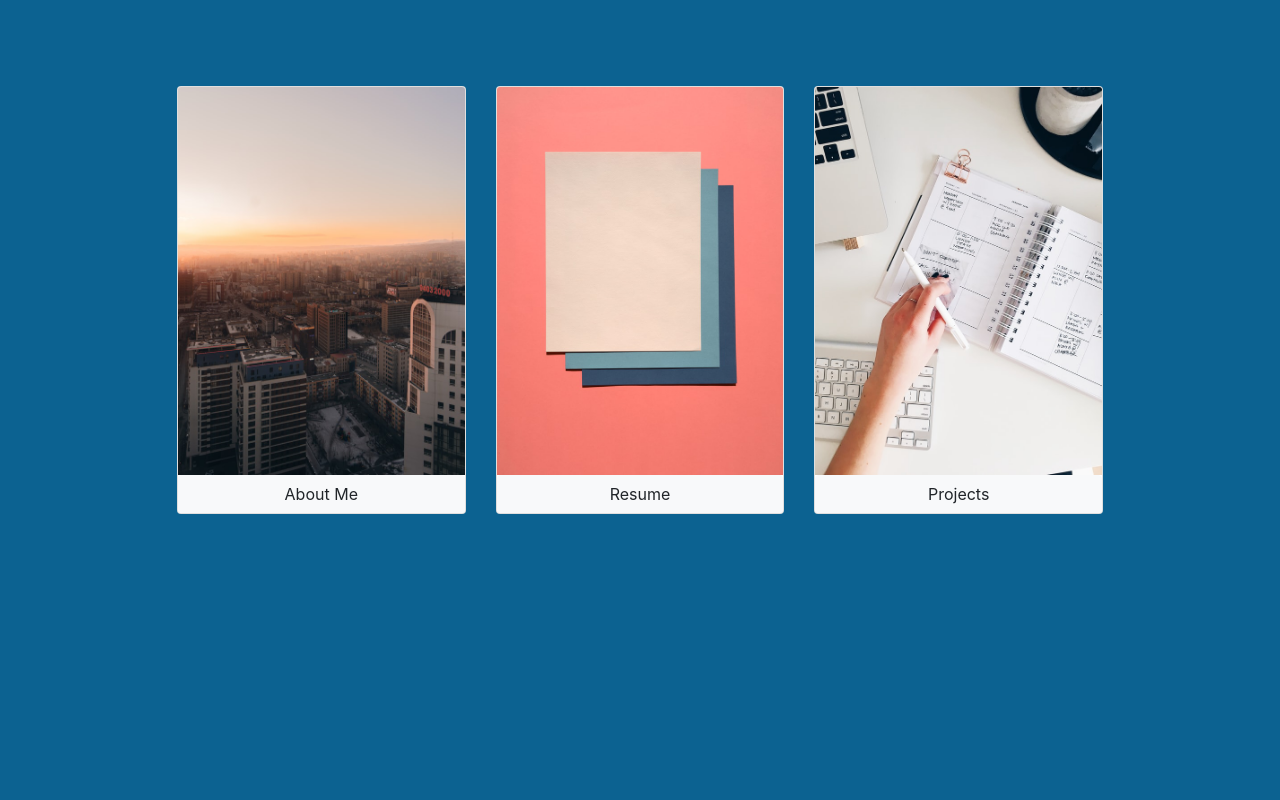
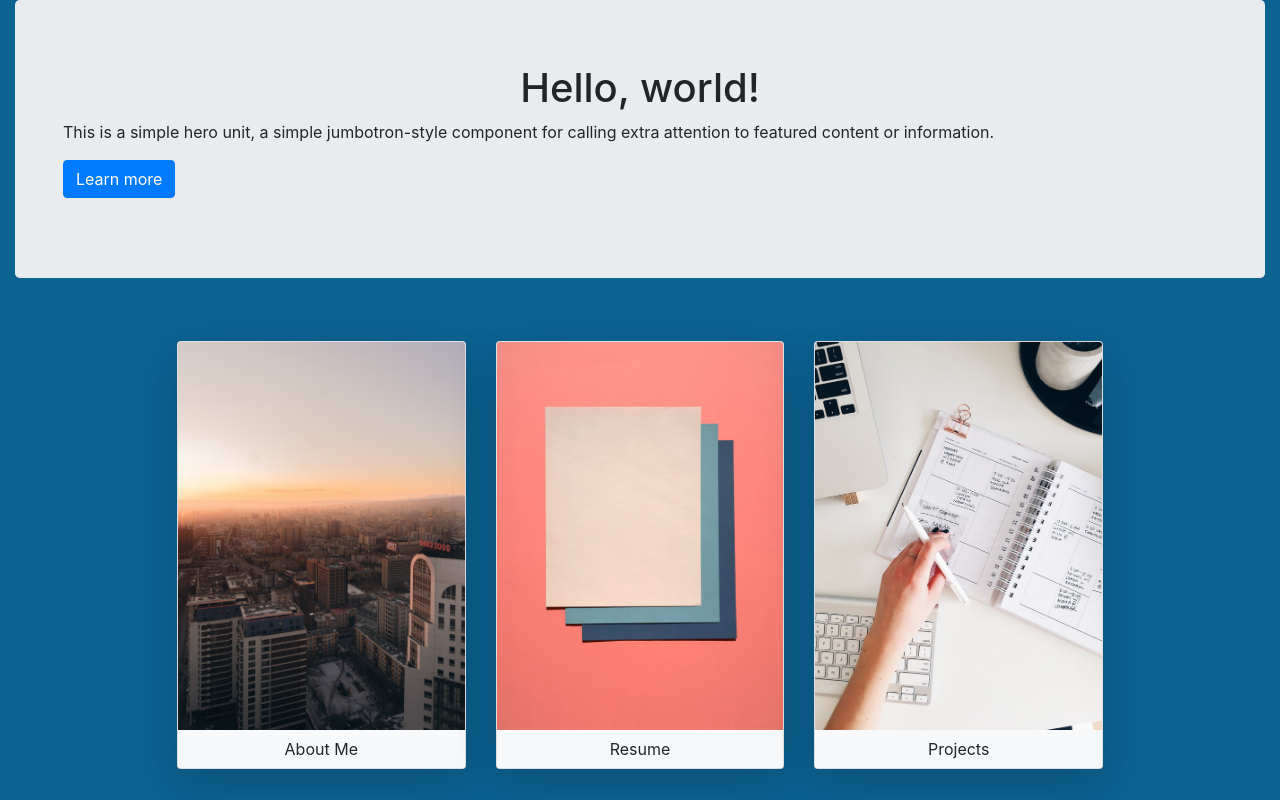
Before and after one commit to aprutledge/my-react-portfolio-site, a React (Create React App) app: page / in a window 1280 px wide. Built offline with nearby package versions, Linux system fonts and the light colour scheme; no server answers; the HTML template or start-up script is replaced by a standard one.

Commit message:
Added some basic single page navigation

```diff
--- a/package.json
+++ b/package.json
@@ -14,7 +14,8 @@
     "react-feather": "^2.0.8",
     "react-router-bootstrap": "^0.25.0",
     "react-router-dom": "^5.2.0",
-    "react-scripts": "3.4.3"
+    "react-scripts": "3.4.3",
+    "react-transition-group": "^4.4.1"
   },
   "scripts": {
     "start": "react-scripts start",
--- a/src/App.css
+++ b/src/App.css
@@ -18,8 +18,20 @@
   border-radius: 50%;
 }
 
-.cardList {
-  display: flex;
-  justify-content: center;
-  align-items: center;
+.example-enter {
+  opacity: 0.01;
 }
+
+.example-enter.example-enter-active {
+  opacity: 1;
+  transition: opacity 500ms ease-in;
+}
+
+.example-leave {
+  opacity: 1;
+}
+
+.example-leave.example-leave-active {
+  opacity: 0.01;
+  transition: opacity 300ms ease-in;
+}
--- a/src/App.js
+++ b/src/App.js
@@ -3,17 +3,26 @@ import './App.css';
 import 'bootstrap/dist/css/bootstrap.min.css';
 
 import { BrowserRouter, Switch, Route } from 'react-router-dom';
+import { Container, Row, Col } from 'react-bootstrap';
 
 import Routes from './Routes';
-import ProjectsService from './services/ProjectsService';
+import Home from './components/Home';
+import Header from './components/Header';
 
 function App() {
-  let projects = ProjectsService.getProjects();
-
   return (
-    <BrowserRouter>
-      <Routes />
-    </BrowserRouter>
+    <Container
+      fluid
+      className="d-flex flex-column justify-content-center"
+      style={{
+        backgroundColor: '#0c6291',
+        height: '100vh',
+      }}
+    >
+      <Header />
+      <Home />
+      {/* <Footer /> */}
+    </Container>
   );
 }
 
--- a/src/cardData.js
+++ b/src/cardData.js
@@ -1,17 +1,20 @@
 const cardData = [
   {
+    id: 1,
     title: 'about me',
     description:
       "Throw her in the brig. Bite my shiny metal ass. You don't know how to do any of those. I haven't felt much of anything since my guinea pig died. I found what I need. And it's not friends, it's things.",
     src: 'City.jpg',
   },
   {
+    id: 2,
     title: 'resume',
     description:
       'Why, those are the Grunka-Lunkas! They work here in the Slurm factory. Ven ve voke up, ve had zese wodies. The key to victory is discipline, and that means a well made bed. You will practice until you can make your bed in your sleep.',
     src: 'Paper.jpg',
   },
   {
+    id: 3,
     title: 'projects',
     description:
       "Michelle, I don't regret this, but I both rue and lament it. Ow, my spirit! Check it out, y'all. Everyone who was invited is here. Is today's hectic lifestyle making you tense and impatient? Bender, quit destroying the universe!",
--- a/src/components/AboutMe.js
+++ b/src/components/AboutMe.js
@@ -1,7 +1,32 @@
 import React from 'react';
+import { Modal, Button } from 'react-bootstrap';
 
-const AboutMe = () => {
-  return <div></div>;
+const AboutMe = (props) => {
+  return (
+    <Modal
+      {...props}
+      size="lg"
+      aria-labelledby="contained-modal-title-vcenter"
+      centered
+    >
+      <Modal.Header closeButton>
+        <Modal.Title id="contained-modal-title-vcenter">
+          Modal heading
+        </Modal.Title>
+      </Modal.Header>
+      <Modal.Body>
+        <h4>Centered Modal</h4>
+        <p>
+          Cras mattis consectetur purus sit amet fermentum. Cras justo odio,
+          dapibus ac facilisis in, egestas eget quam. Morbi leo risus, porta ac
+          consectetur ac, vestibulum at eros.
+        </p>
+      </Modal.Body>
+      <Modal.Footer>
+        <Button onClick={props.onHide}>Close</Button>
+      </Modal.Footer>
+    </Modal>
+  );
 };
 
 export default AboutMe;
--- a/src/components/CardList.js
+++ b/src/components/CardList.js
@@ -1,20 +1,23 @@
 import React from 'react';
+import { Row } from 'react-bootstrap';
+
 import CategoryCard from './CategoryCard';
 import cardData from '../cardData';
 
-import { Row } from 'react-bootstrap';
+import '../App.css';
 
-export default function CardList() {
+export default function CardList({ navigateCards }) {
   return (
     <div className="cardList mx-auto my-auto">
       <Row>
         {cardData.map((value, idx) => (
-          <div className="col-xs-12 col-sm-6 col-md-4">
+          <div key={idx} className="col-xs-12 col-sm-6 col-md-4">
             <CategoryCard
-              key={idx}
+              id={value.id}
               title={value.title}
               description={value.description}
               src={value.src}
+              navigateCards={navigateCards}
             />
           </div>
         ))}
--- a/src/components/CategoryCard.js
+++ b/src/components/CategoryCard.js
@@ -12,7 +12,7 @@ export default function CategoryCard(props) {
 
   return (
     <Card
-      className="h-100"
+      className="h-100 shadow-lg"
       style={{ minWidth: '200px', maxWidth: '375px', maxHeight: '600px' }}
     >
       <Card.Img
@@ -24,8 +24,11 @@ export default function CategoryCard(props) {
       />
       <Button
         variant="light"
-        href={'/' + props.title.replace(' ', '')}
+        //href={'/' + props.title.replace(' ', '')}
         style={{ textTransform: 'capitalize' }}
+        onClick={() => {
+          props.navigateCards(props.title);
+        }}
       >
         {props.title}
       </Button>
--- a/src/components/Header.js
+++ b/src/components/Header.js
@@ -2,17 +2,8 @@ import React from 'react';
 import { Jumbotron, Button, Row, Col } from 'react-bootstrap';
 
 export default function Header() {
-  const style = {
-    minHeight: '10vh',
-  };
-  const jumbotronStyle = {
-    backgroundColor: '#DADFF7',
-    color: '#000004',
-  };
   return (
-    <Row className="h-100 pt-5 justify-content-center" style={style}>
-      <Col sm={12}>
-        <Jumbotron fluid style={jumbotronStyle}>
+    <Jumbotron>
       <h1 className="text-center">Hello, world!</h1>
       <p className="px-3">
         This is a simple hero unit, a simple jumbotron-style component for
@@ -22,7 +13,5 @@ export default function Header() {
         <Button variant="primary">Learn more</Button>
       </p>
     </Jumbotron>
-      </Col>
-    </Row>
   );
 }
--- a/src/components/Home.js
+++ b/src/components/Home.js
@@ -1,4 +1,4 @@
-import React from 'react';
+import React, { useState } from 'react';
 import { Container, Col, Row } from 'react-bootstrap';
 
 import Header from './Header';
@@ -6,25 +6,23 @@ import CardList from './CardList';
 import Footer from './Footer';
 
 const Home = () => {
-  return (
-    <Container
-      fluid
-      style={{
-        backgroundColor: '#0c6291',
-        height: '100vh',
-      }}
-    >
-      {/* <Header /> */}
-      <Container
-        fluid
-        className="d-flex align-items-center"
-        style={{ height: '75vh' }}
-      >
-        <CardList />
-      </Container>
-      {/* <Footer /> */}
-    </Container>
-  );
+  const [home, setHome] = useState(true);
+  const navigateCards = (where) => {
+    console.log(where);
+    setHome(!home);
+  };
+
+  if (home) {
+    return (
+      <CardList
+        navigateCards={(where) => {
+          navigateCards(where);
+        }}
+      />
+    );
+  } else {
+    return null;
+  }
 };
 
 export default Home;
```
Lines whose indentation alone changed are shown as unchanged.
